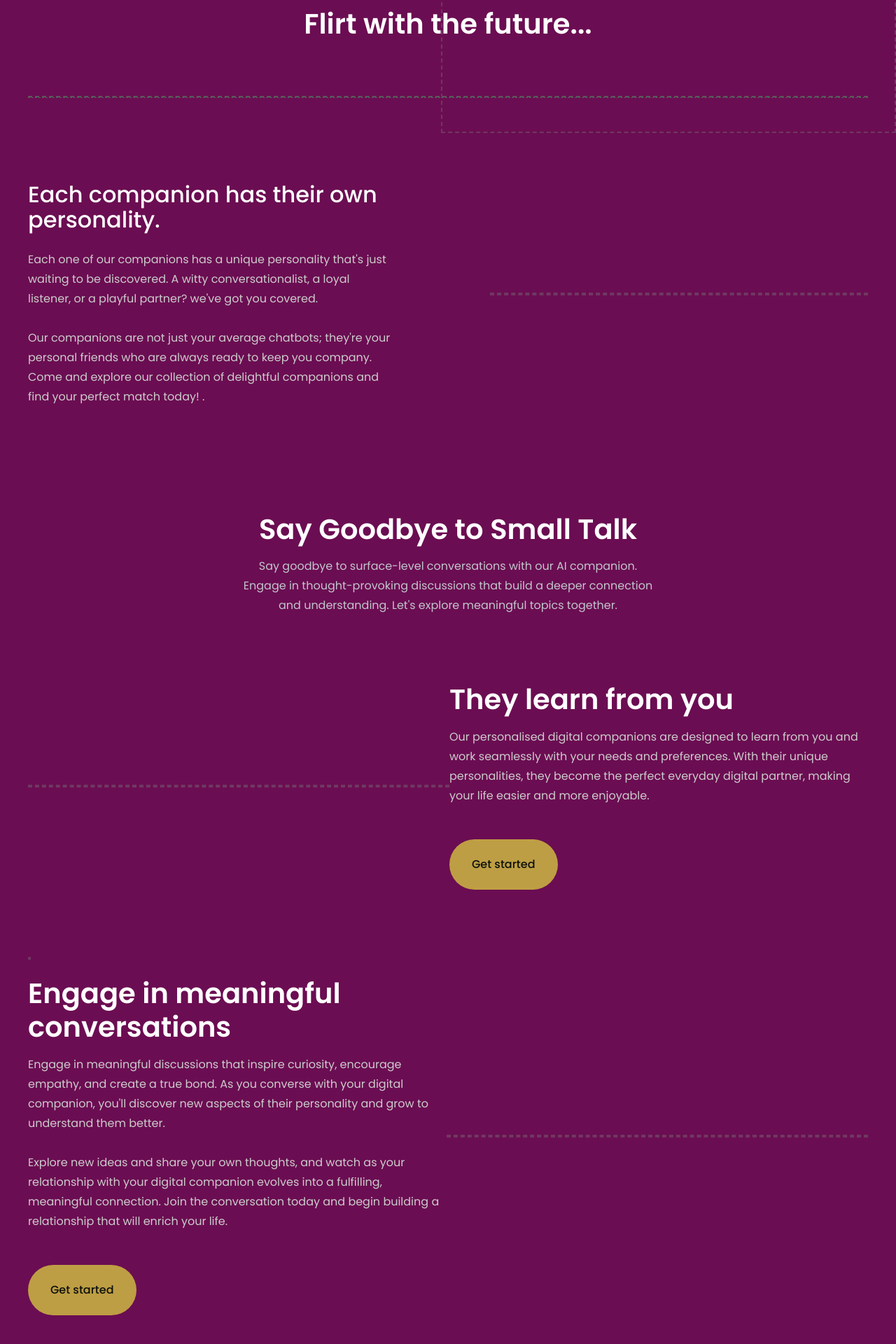
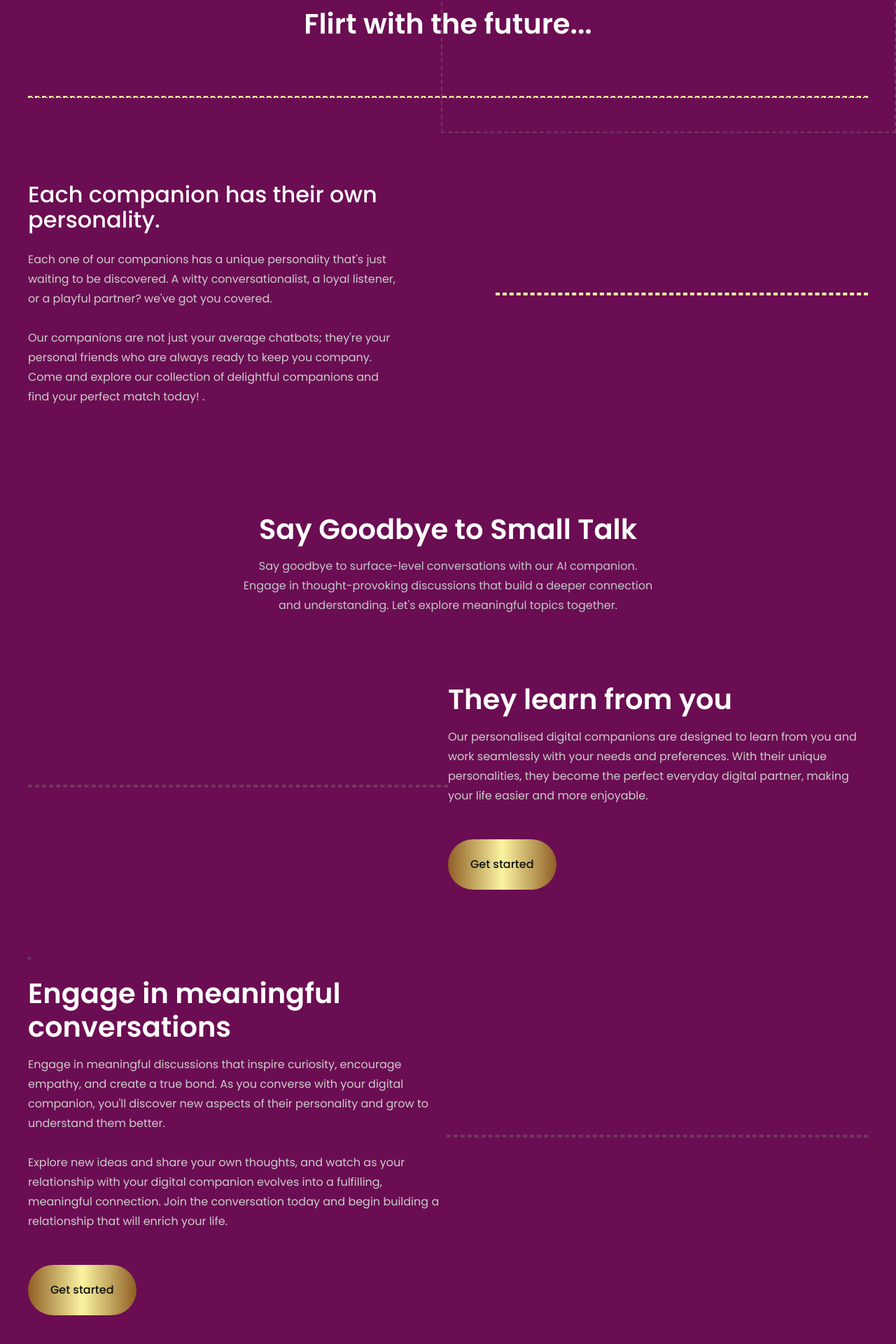
Before and after one commit to DesoCT/SassySam-Angular, an Angular app: page / in a window 1280 px wide. Shown: the part 860-2780 px from the top of the page at 70% size. Built offline with nearby package versions, Linux system fonts and the light colour scheme.

Commit message:
Commit from TeleportHQ

```diff
--- a/src/app/components/faq/faq.component.html
+++ b/src/app/components/faq/faq.component.html
@@ -3,7 +3,7 @@
     <div class="faq-details">
       <span class="faq-text">
         What is sit amet, consectetur adipiscing elit, sed do?
-        <span [innerHTML]="rawjuwa"></span>
+        <span [innerHTML]="rawq0l3"></span>
       </span>
       <span data-role="accordion-content" class="faq-text01">
         Lorem ipsum dolor sit amet, consectetur adipiscing elit, sed do eiusmod
@@ -11,7 +11,7 @@
         occaecat cupidatat non proident, sunt in culpa qui officia deserunt
         mollit anim id est laborum sint occaecat cupidatat non proident, sunt in
         culpa qui officia deserunt mollit anim id.
-        <span [innerHTML]="rawb9go"></span>
+        <span [innerHTML]="raw1gpc"></span>
       </span>
     </div>
     <div data-role="accordion-icon">
@@ -32,7 +32,7 @@
         occaecat cupidatat non proident, sunt in culpa qui officia deserunt
         mollit anim id est laborum sint occaecat cupidatat non proident, sunt in
         culpa qui officia deserunt mollit anim id.
-        <span [innerHTML]="rawimg2"></span>
+        <span [innerHTML]="rawif2o"></span>
       </span>
     </div>
     <div data-role="accordion-icon">
@@ -52,7 +52,7 @@
         occaecat cupidatat non proident, sunt in culpa qui officia deserunt
         mollit anim id est laborum sint occaecat cupidatat non proident, sunt in
         culpa qui officia deserunt mollit anim id.
-        <span [innerHTML]="rawyexo"></span>
+        <span [innerHTML]="rawxmoq"></span>
       </span>
     </div>
     <div data-role="accordion-icon">
@@ -73,7 +73,7 @@
         occaecat cupidatat non proident, sunt in culpa qui officia deserunt
         mollit anim id est laborum sint occaecat cupidatat non proident, sunt in
         culpa qui officia deserunt mollit anim id.
-        <span [innerHTML]="rawezdh"></span>
+        <span [innerHTML]="rawzx0l"></span>
       </span>
     </div>
     <div data-role="accordion-icon">
@@ -86,7 +86,7 @@
     <div class="faq-details4">
       <span class="faq-text08">
         What is sit amet, consectetur adipiscing elit, sed do?
-        <span [innerHTML]="raww7xw"></span>
+        <span [innerHTML]="raw58fe"></span>
       </span>
       <span data-role="accordion-content" class="faq-text09">
         Lorem ipsum dolor sit amet, consectetur adipiscing elit, sed do eiusmod
@@ -94,7 +94,7 @@
         occaecat cupidatat non proident, sunt in culpa qui officia deserunt
         mollit anim id est laborum sint occaecat cupidatat non proident, sunt in
         culpa qui officia deserunt mollit anim id.
-        <span [innerHTML]="rawf8i0"></span>
+        <span [innerHTML]="rawres2"></span>
       </span>
     </div>
     <div data-role="accordion-icon">
@@ -114,7 +114,7 @@
         occaecat cupidatat non proident, sunt in culpa qui officia deserunt
         mollit anim id est laborum sint occaecat cupidatat non proident, sunt in
         culpa qui officia deserunt mollit anim id.
-        <span [innerHTML]="rawr4jv"></span>
+        <span [innerHTML]="rawl31a"></span>
       </span>
     </div>
     <div data-role="accordion-icon">
--- a/src/app/components/faq/faq.component.ts
+++ b/src/app/components/faq/faq.component.ts
@@ -8,13 +8,13 @@ import { Component, Input } from '@angular/core'
 export class FAQ {
   @Input()
   rootClassName: string = ''
-  rawjuwa: string = ' '
-  rawb9go: string = ' '
-  rawimg2: string = ' '
-  rawyexo: string = ' '
-  rawezdh: string = ' '
-  raww7xw: string = ' '
-  rawf8i0: string = ' '
-  rawr4jv: string = ' '
+  rawq0l3: string = ' '
+  raw1gpc: string = ' '
+  rawif2o: string = ' '
+  rawxmoq: string = ' '
+  rawzx0l: string = ' '
+  raw58fe: string = ' '
+  rawres2: string = ' '
+  rawl31a: string = ' '
   constructor() {}
 }
--- a/src/app/pages/home/home.component.css
+++ b/src/app/pages/home/home.component.css
@@ -169,7 +169,7 @@
   margin-top: var(--dl-space-space-fiveunits);
   align-items: center;
   user-select: none;
-  border-color: #5A5A5A;
+  border-color: #fbf4a1;
   margin-bottom: 120px;
   flex-direction: row;
   justify-content: center;
@@ -187,8 +187,9 @@
 .home-content1 {
   gap: var(--dl-space-space-threeunits);
   flex: 1;
-  display: flex;
-  max-width: 520px;
+  width: 100%;
+  display: flex;
+  max-width: 600px;
   align-items: flex-start;
   flex-direction: column;
   justify-content: center;
@@ -208,15 +209,19 @@
   font-weight: 500;
 }
 .home-paragraph {
-  color: #CCCCCC;
+  color: rgb(204, 204, 204);
   font-family: Poppins;
   line-height: 28px;
 }
 .home-image06 {
   flex: 1;
-  border: 2px dashed rgba(120, 120, 120, 0.4);
-  display: flex;
-  align-items: center;
+  width: 100%;
+  display: flex;
+  max-width: 600px;
+  align-items: center;
+  border-color: #fbf4a1;
+  border-style: dashed;
+  border-width: 2px;
   flex-direction: row;
   justify-content: flex-end;
 }
@@ -267,8 +272,10 @@
 }
 .home-image07 {
   flex: 1;
+  width: 100%;
   border: 2px dashed rgba(120, 120, 120, 0.4);
   display: flex;
+  max-width: 600px;
   align-items: center;
   flex-direction: row;
   justify-content: center;
@@ -276,6 +283,7 @@
 .home-content2 {
   gap: var(--dl-space-space-threeunits);
   flex: 1;
+  width: 100%;
   display: flex;
   max-width: 600px;
   align-items: flex-start;
@@ -300,7 +308,7 @@
 }
 .home-get-started2 {
   display: flex;
-  background-color: #BE9E44;
+  background-image: linear-gradient(to right, #8F5E25 0%, #FBF4A1 50%, #8F5E25 100%);
 }
 .home-text12 {
   color: #0C100C;
@@ -367,7 +375,7 @@
 }
 .home-get-started3 {
   display: flex;
-  background-color: #BE9E44;
+  background-image: linear-gradient(to right, #8F5E25 0%, #FBF4A1 50%, #8F5E25 100%);
 }
 .home-text17 {
   color: #0C100C;
@@ -611,7 +619,8 @@
 }
 .home-switch2 {
   padding-top: var(--dl-space-space-unit);
-  background-color: #BE9E44;
+  background-color: transparent;
+  background-image: linear-gradient(to right, #8F5E25 0%, #FBF4A1 50%, #8F5E25 100%);
 }
 .home-text22 {
   color: rgb(0, 0, 0);
@@ -701,7 +710,7 @@
 .home-buy {
   width: 100%;
   display: flex;
-  background-color: #BE9E44;
+  background-image: linear-gradient(to right, #8F5E25 0%, #FBF4A1 50%, #8F5E25 100%);
 }
 .home-text23 {
   color: rgb(12, 16, 12);
@@ -802,7 +811,7 @@
 .home-buy1 {
   width: 100%;
   display: flex;
-  background-color: #BE9E44;
+  background-image: linear-gradient(to right, #8F5E25 0%, #FBF4A1 50%, #8F5E25 100%);
 }
 .home-text26 {
   color: rgb(12, 16, 12);
@@ -903,7 +912,7 @@
 .home-buy2 {
   width: 100%;
   display: flex;
-  background-color: #BE9E44;
+  background-image: linear-gradient(to right, #8F5E25 0%, #FBF4A1 50%, #8F5E25 100%);
 }
 .home-text29 {
   color: rgb(12, 16, 12);
@@ -1279,7 +1288,7 @@
   padding-left: var(--dl-space-space-oneandhalfunits);
   padding-right: var(--dl-space-space-oneandhalfunits);
   padding-bottom: var(--dl-space-space-unit);
-  background-color: #BE9E44;
+  background-image: linear-gradient(to right, #8F5E25 0%, #FBF4A1 50%, #8F5E25 100%);
 }
 .home-text47 {
   color: rgb(12, 16, 12);
--- a/src/app/pages/home/home.component.html
+++ b/src/app/pages/home/home.component.html
@@ -67,7 +67,7 @@
               listener, or a playful partner? we&apos;ve got you covered.
             </span>
             <br />
-            <span><span [innerHTML]="raw4qq2"></span></span>
+            <span><span [innerHTML]="rawd4dm"></span></span>
             <br />
             <span>
               Our companions are not just your average chatbots; they&apos;re
@@ -135,7 +135,7 @@
                   your relationship with your digital companion evolves into a
                   fulfilling, meaningful connection. Join the conversation today
                   and begin building a relationship that will enrich your life.
-                  <span [innerHTML]="rawqr5u"></span>
+                  <span [innerHTML]="rawx8md"></span>
                 </span>
               </p>
             </header>
@@ -161,7 +161,7 @@
             building a relationship that will enrich your life.
           </span>
           <br />
-          <span><span [innerHTML]="raw9g60"></span></span>
+          <span><span [innerHTML]="rawu7rs"></span></span>
         </p>
       </div>
     </header>
@@ -169,7 +169,7 @@
       <app-card
         Icon="/assets/playground_assets/group%201314-200h.png"
         name="They will help with some basic reminders and can perfrom some digital tasks"
-        Header="They Help You"
+        Header="They Help You Lots &amp; Lots"
         rootClassName="card-root-class-name"
       ></app-card>
       <app-card
--- a/src/app/pages/home/home.component.ts
+++ b/src/app/pages/home/home.component.ts
@@ -7,9 +7,9 @@ import { Title, Meta } from '@angular/platform-browser'
   styleUrls: ['home.component.css'],
 })
 export class Home {
-  raw4qq2: string = ' '
-  rawqr5u: string = ' '
-  raw9g60: string = ' '
+  rawd4dm: string = ' '
+  rawx8md: string = ' '
+  rawu7rs: string = ' '
   constructor(private title: Title, private meta: Meta) {
     this.title.setTitle('sassysam')
     this.meta.addTags([
```
